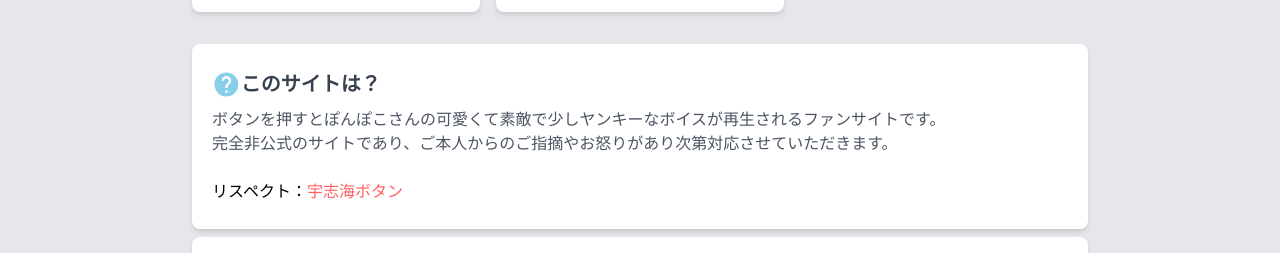
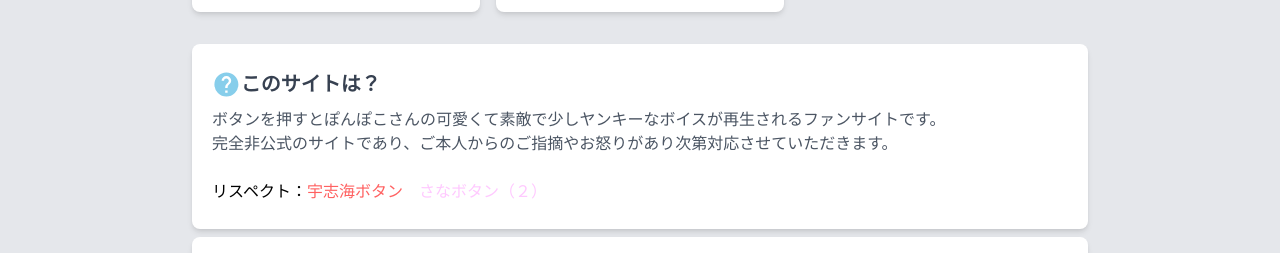
Before and after one commit to NaokiOouchi/ponpoko-button, a Next.js app: page / in a window 1280 px wide. Shown: the part 168-421 px from the top of the page. Built offline with nearby package versions, Linux system fonts and the light colour scheme.

Commit message:
:memo: リスペクトにさなボタン（２）を追加

```diff
--- a/pages/components/Description.js
+++ b/pages/components/Description.js
@@ -23,6 +23,12 @@ const Description = () => (
                         宇志海ボタン
                     </a>
                 </font>
+                &emsp;
+                <font color="#FFC9FF">
+                    <a href="https://www.natorisana.love/" target="_blank" className="mt-2">
+                        さなボタン（２）
+                    </a>
+                </font>
             </div>
         </div>
     </div>
```
